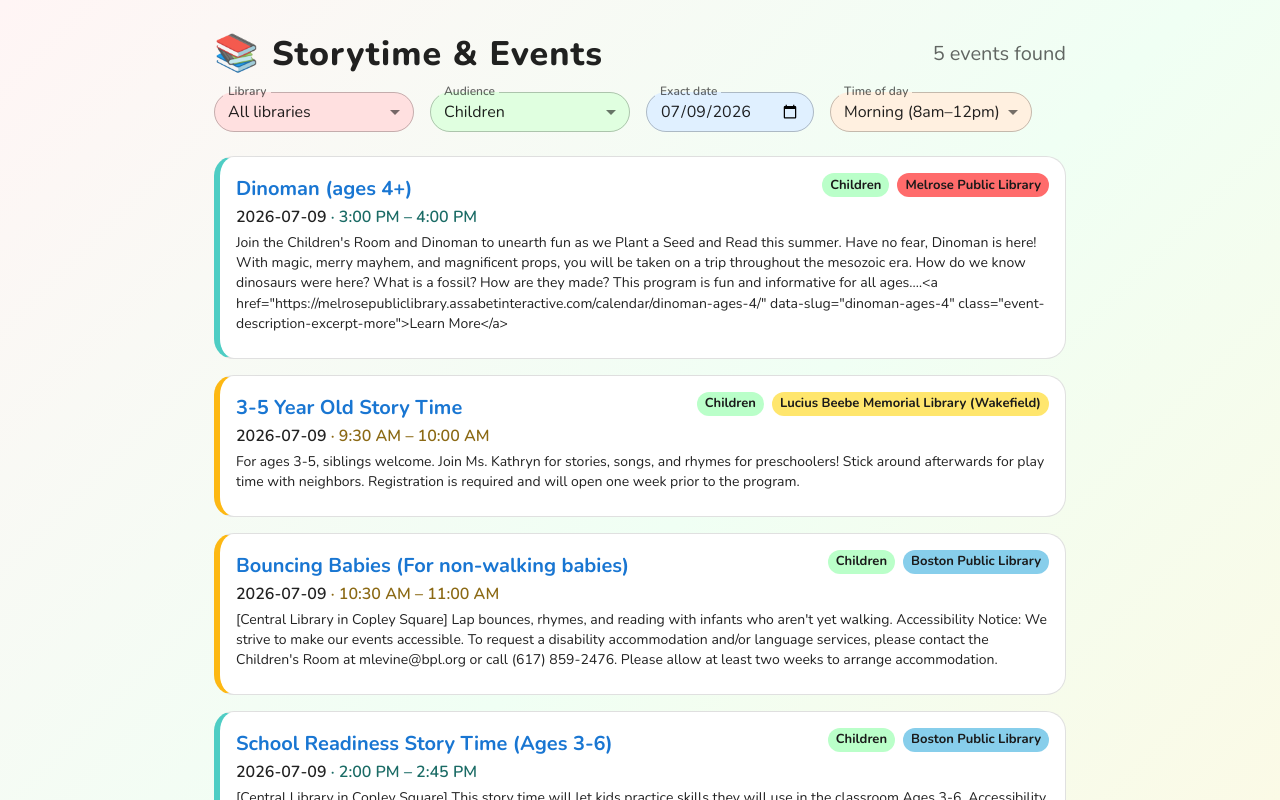
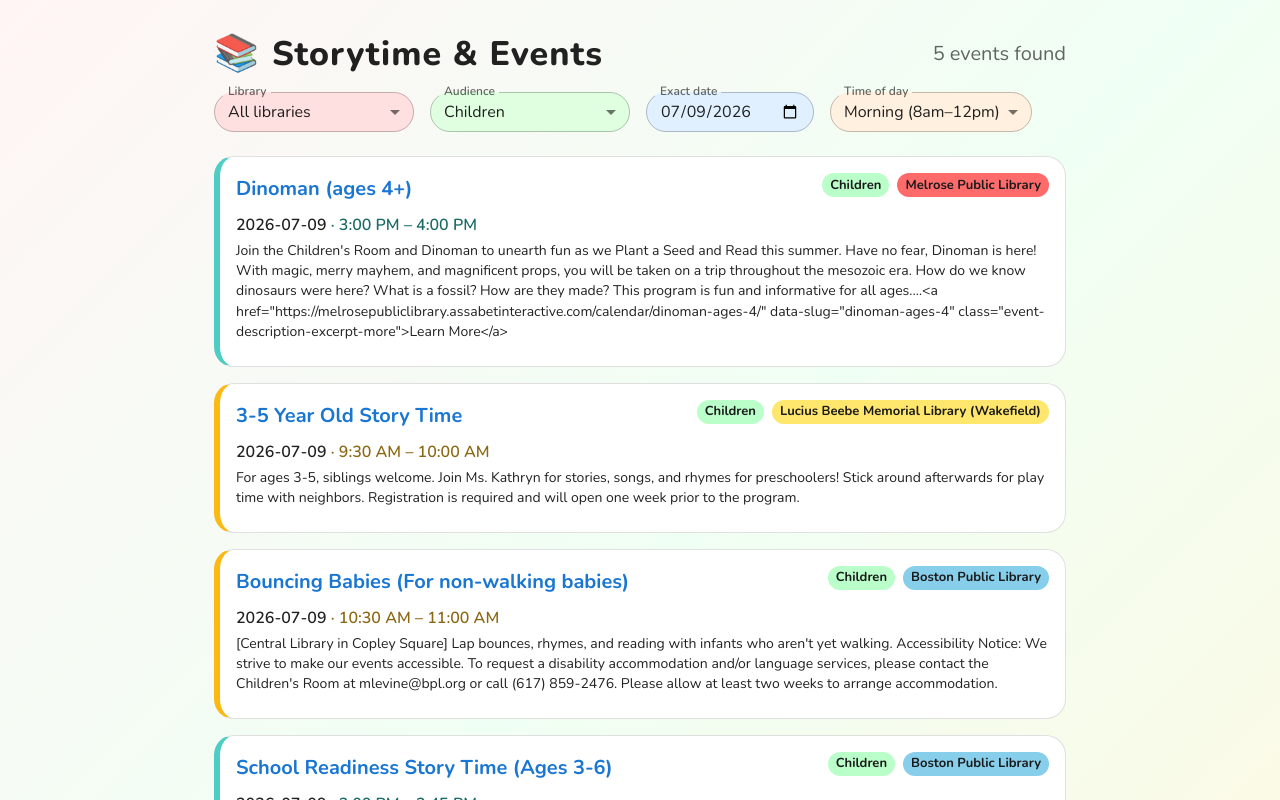
Before and after one commit to deniseileen/library-events, a React (Vite) app: page / in a window 1280 px wide. Shown: the top 800 px of the page. Built offline with nearby package versions, Linux system fonts and the light colour scheme.

Commit message:
fix merge conflicts

```diff
--- a/src/components/EventCard.tsx
+++ b/src/components/EventCard.tsx
@@ -79,7 +79,7 @@ export default function EventCard({ event }: EventCardProps) {
             />
           </Stack>
         </Box>
-        <Typography color="text.secondary" sx={{ mb: 0.5, fontWeight: 600 }}>
+        <Typography color="text.secondary" sx={{ mt: 1, mb: 0.5, fontWeight: 600 }}>
           {event.date}
           {event.startTime && (
             <Box component="span" sx={{ color: timeColor || 'text.secondary' }}>
```
